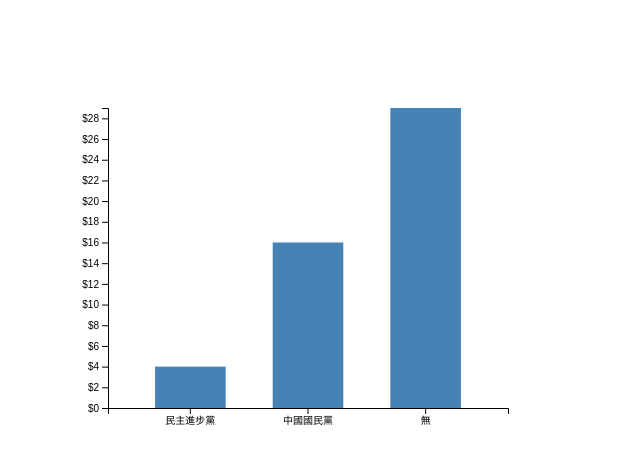
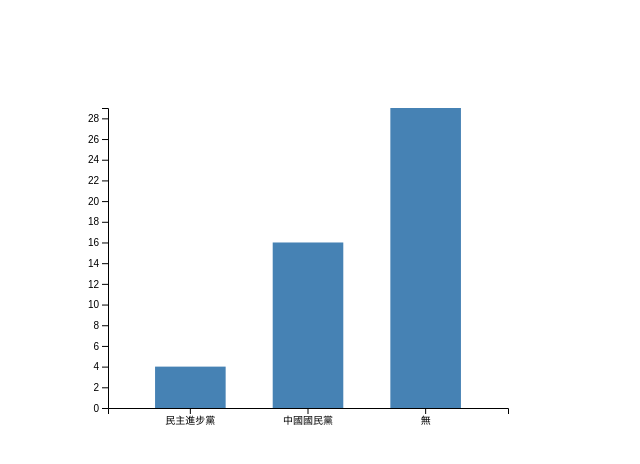
Before and after one commit to ohboom/data, a plain HTML site: page index.html in a window 1280 px wide. Shown: the full height of the page, 0-640 px from the left. Drawn offline with nearby package versions, Linux system fonts and the light colour scheme.

Commit message:
Update index.html

```diff
--- a/index.html
+++ b/index.html
@@ -38,7 +38,7 @@ var g = svg.append("g")
 
         g.append("g")
          .call(d3.axisLeft(yScale).tickFormat(function(d){
-             return "$" + d;
+             return  d;
          }).ticks(10));
 
 
```
